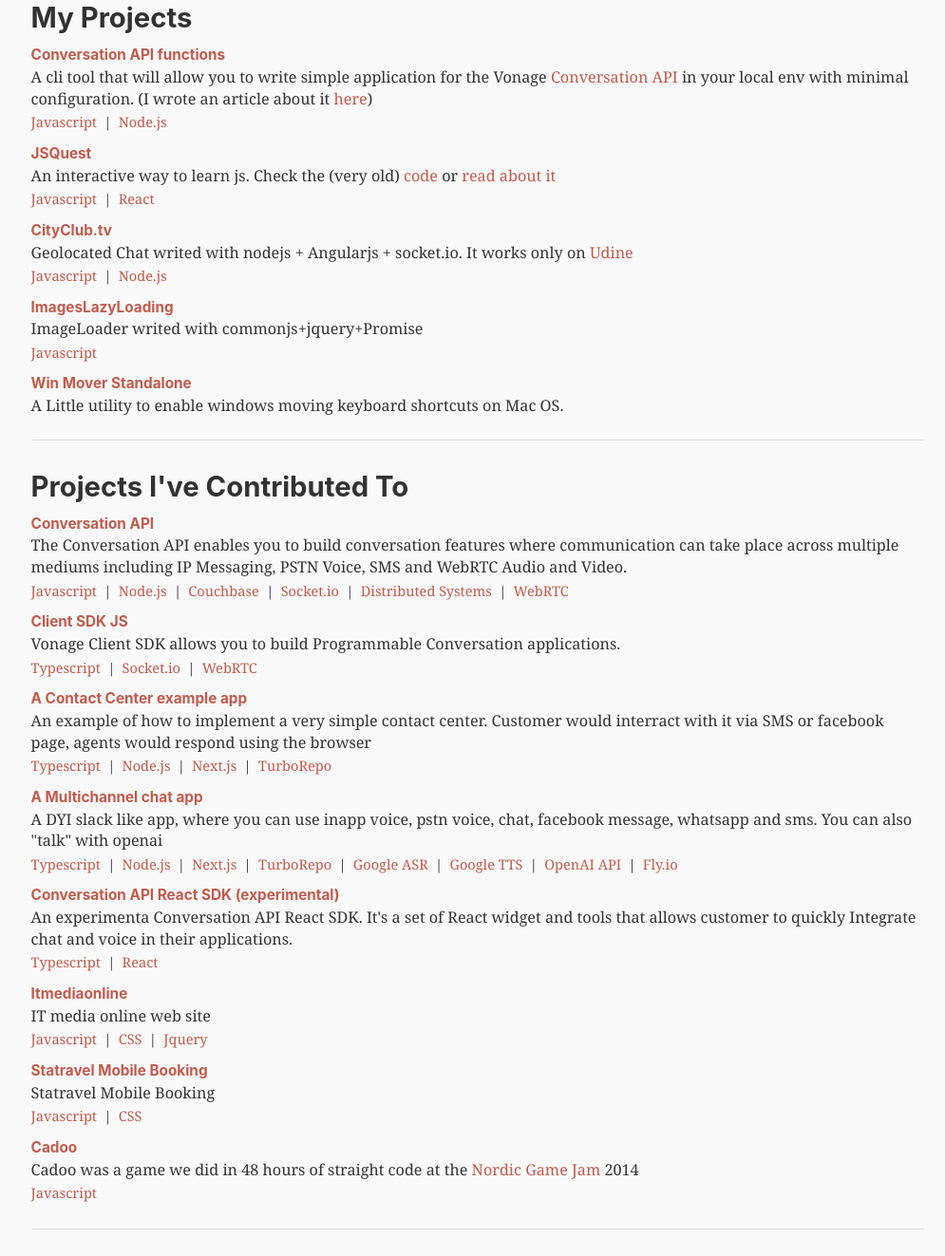
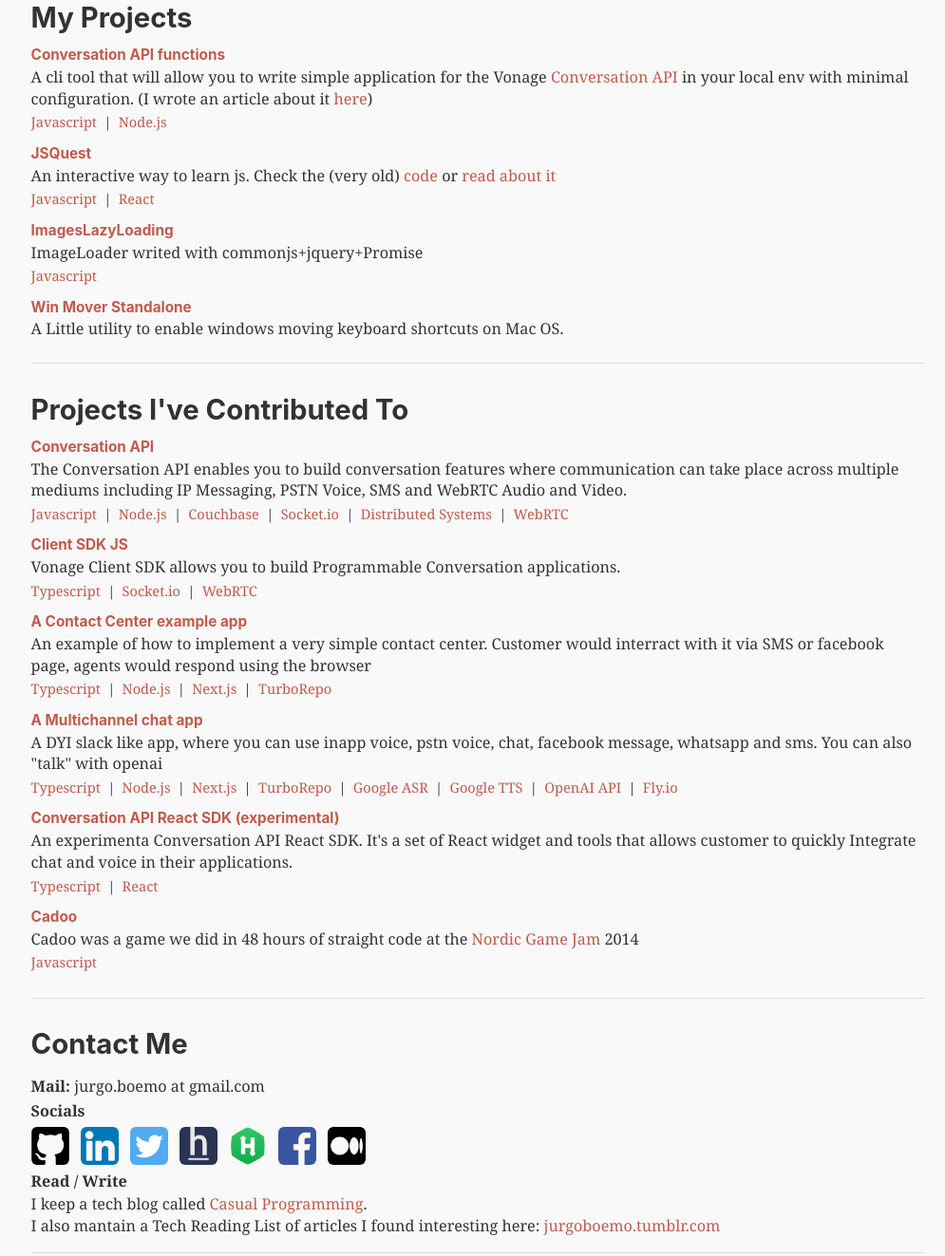
Before and after one commit to jurgob/jurgo-me, a Gatsby site: page / in a window 1280 px wide. Shown: the part 1440-2763 px from the top of the page at 95% size, without its empty margins (137-1132 px from the left). Built offline with nearby package versions, Linux system fonts and the light colour scheme; Gatsby itself is replaced by a stand-in of ours.

Commit message:
remove projects

```diff
--- a/src/components/layout.css
+++ b/src/components/layout.css
@@ -633,4 +633,8 @@
     display: none;
   }
 
+  .break_inside_avoid {
+    break-inside: avoid;
+  }
+
 }
--- a/src/pages/index.js
+++ b/src/pages/index.js
@@ -49,7 +49,7 @@
 
 const ResumeLine = ({title, desc, start, end})=> {
   return (
-    <section style={{marginBottom:"0.9em"}} >
+    <section style={{marginBottom:"0.9em"}} className="break_inside_avoid" >
         <h5 style={{margin:"0px", marginBottom:"0.3em"}} >{title} - {start}, {end}</h5>
         <P>{desc}</P>
       </section>
@@ -69,7 +69,7 @@
 
 const ProjectLine = ({title,href, children, skills})=> {
   return (
-    <section style={{marginBottom:"0.5em"}} >
+    <section style={{marginBottom:"0.5em"}} className="break_inside_avoid" >
         <h5 style={{margin:"0.8em 0 0.2em 0"}} ><A href={href}>{title}</A></h5>
         <P>{children}</P>
         {skills && <div style={{margin:"0em", padding:"0em"}} >
@@ -195,9 +195,6 @@
           <ProjectLine title="JSQuest" href="https://jsquest.io/" skills={[SKILLS.JS, SKILLS.REACT]} >
             <F>An interactive way to learn js. Check the (very old) <A href="https://github.com/jurgob/js_questions">code</A> or <A  href="https://casual-programming.com/an_interactive_way_to_learn_javascript_jsquest/" >read about it</A> </F>
           </ProjectLine>
-          <ProjectLine title="CityClub.tv" href="http://www.cityclub.tv/" skills={[SKILLS.JS, SKILLS.NODE]} >
-            <F>Geolocated Chat writed with nodejs + Angularjs + socket.io. It works only on <A href="https://en.wikipedia.org/wiki/Udine" >Udine</A></F>
-          </ProjectLine>
           <ProjectLine title="ImagesLazyLoading" href="https://github.com/jurgob/ImagesLazyLoading" skills={[SKILLS.JS]} >
             <F>ImageLoader writed with commonjs+jquery+Promise</F>
           </ProjectLine>
@@ -233,16 +230,6 @@
             <F>An experimenta Conversation API React SDK. It's a set of React widget and tools that allows customer to quickly Integrate chat and voice in their applications.</F>
           </ProjectLine>
 
-          <ProjectLine title="Itmediaonline" href="http://www.itmediaonline.com/"
-            skills={[SKILLS.JS, SKILLS.CSS,SKILLS.JQUERY]}
-           >
-            <F>IT media online web site</F>
-          </ProjectLine>
-          <ProjectLine title="Statravel Mobile Booking" href="http://m.statravel.com/mt/book.statravel.co.uk/"
-          skills={[SKILLS.JS, SKILLS.CSS]}
-          >
-            <F>Statravel Mobile Booking</F>
-          </ProjectLine>
           <ProjectLine title="Cadoo" href="https://github.com/digitalapesjam/Cadoo"  skills={[SKILLS.JS]} >
             <F>Cadoo was a game we did in 48 hours of straight code at the <A href="https://en.wikipedia.org/wiki/Nordic_Game_Jam">Nordic Game Jam</A> 2014</F>
           </ProjectLine>
```
